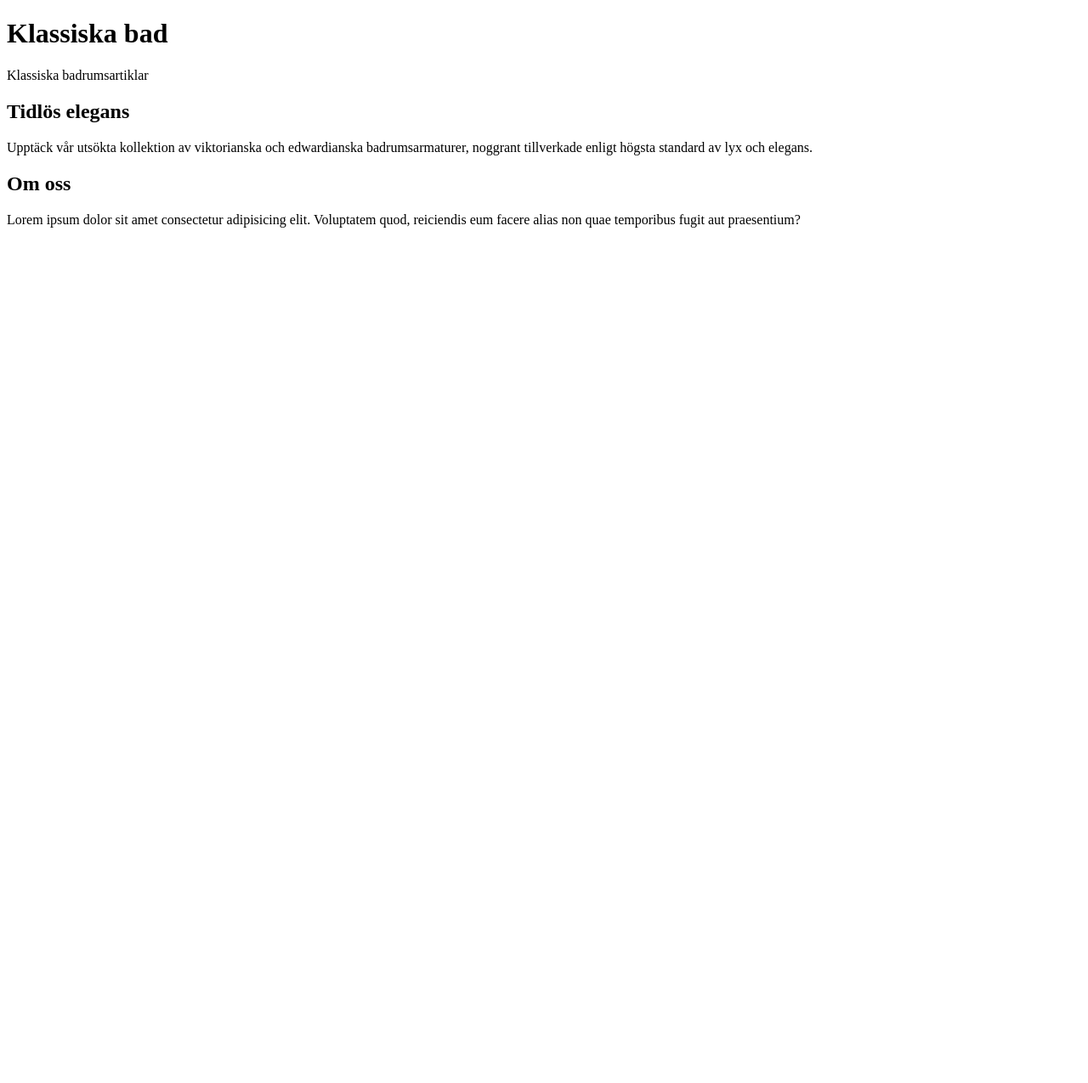
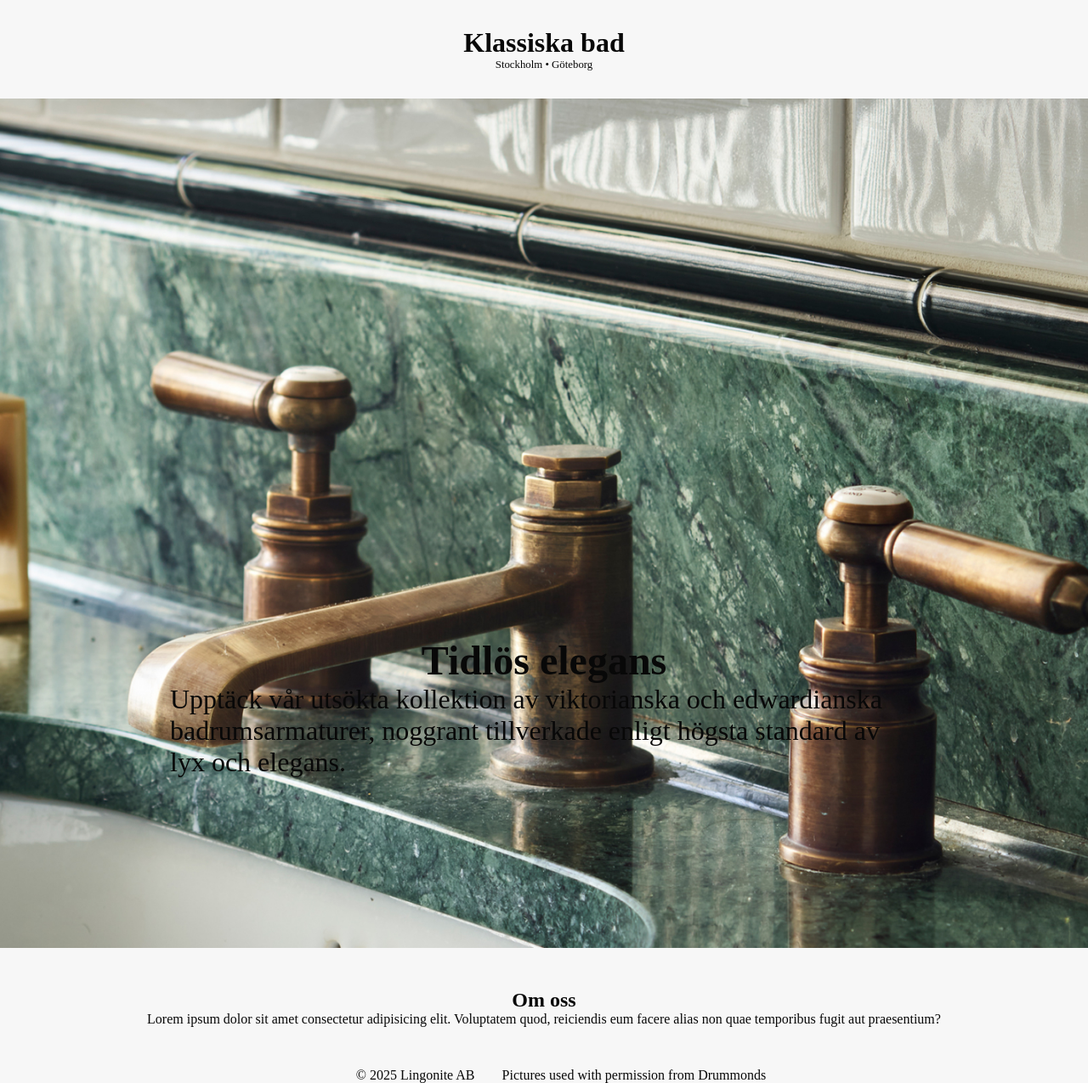
Before and after one commit to jonaru/kb-site, a React (Vite) app: page / in a window 1280 px wide. Shown: the whole page at 85% size. Before the commit the page ends 800 px from the top, so only its background shows below. Built offline with nearby package versions, Linux system fonts and the light colour scheme.

Commit message:
Added footer

```diff
--- a/src/App.jsx
+++ b/src/App.jsx
@@ -1,11 +1,9 @@
 import { StrictMode } from "react";
 import { createRoot } from "react-dom/client";
 import { RouterProvider, createRouter } from "@tanstack/react-router";
-//import { QueryClient, QueryClientProvider } from "@tanstack/react-query";
 import { routeTree } from "./routeTree.gen";
 
 const router = createRouter({ routeTree });
-//const QueryClient = new QueryClient();
 
 const App = () => {
   return (
--- /dev/null
+++ b/src/Footer.jsx
@@ -0,0 +1,10 @@
+export default function Footer() {
+  return (
+    <div className="footer">
+      <ul>
+        <li>© 2025 Lingonite AB</li>
+        <li>Pictures used with permission from Drummonds</li>
+      </ul>
+    </div>
+  );
+}
--- a/src/Header.jsx
+++ b/src/Header.jsx
@@ -0,0 +1,10 @@
+export default function Header() {
+  return (
+    <div className="header-brand">
+      <h1>Klassiska bad</h1>
+      <p>
+        Stockholm <span>&bull;</span> Göteborg
+      </p>
+    </div>
+  );
+}
--- a/src/routes/__root.jsx
+++ b/src/routes/__root.jsx
@@ -1,12 +1,16 @@
 import { createRootRoute, Outlet } from "@tanstack/react-router";
 import { TanStackRouterDevtools } from "@tanstack/router-devtools";
+import Header from "../Header";
+import Footer from "../Footer";
 
 export const Route = createRootRoute({
   component: () => {
     return (
       <>
         <div>
+          <Header />
           <Outlet />
+          <Footer />
         </div>
         <TanStackRouterDevtools />
       </>
--- a/src/routes/index.lazy.jsx
+++ b/src/routes/index.lazy.jsx
@@ -7,10 +7,6 @@ export const Route = createLazyFileRoute("/")({
 function Index() {
   return (
     <div className="index">
-      <div className="index-brand">
-        <h1>Klassiska bad</h1>
-        <p>Klassiska badrumsartiklar</p>
-      </div>
       <section className="hero">
         <h2 className="hero-heading">Tidlös elegans</h2>
         <p className="hero-text">
--- a/styles/style.css
+++ b/styles/style.css
@@ -0,0 +1,70 @@
+
+:root {
+    --primary-color: #F7F7F7;
+    --primary-color-hot: #FFFFFF;
+    --secondary-color: #080808;
+    --accent-color: #A0834E;
+    --accent-color-hot: #BD9F69;
+}
+* {
+    margin: 0;
+}
+
+*,
+*::before,
+*::after {
+    box-sizing: inherit;
+}
+
+html {
+    box-sizing: border-box;
+    background-color: var(--primary-color);
+    color: var(--secondary-color);
+}
+
+.header-brand {
+    padding: 2rem;
+    display: flex;
+    flex-direction: column;
+    justify-content: center;
+    align-items: center;
+}
+
+.header-brand p {
+    font-size: 0.8rem;
+}
+
+body {
+    padding: 0;
+    margin: 0;
+}
+
+.hero {
+    padding: 200px;
+    background-image: url("/img/taps.jpg");
+    height: 1000px;
+    background-size: cover;
+    background-position: center;
+    display: flex;
+    flex-direction: column;
+    justify-content: flex-end;
+    align-items: center;
+    color: var(--secondary-color);
+    font-size: 200%;
+}
+
+.section {
+    padding: 3rem;
+    display: flex;
+    flex-direction: column;
+    justify-content: center;
+    align-items: center;
+}
+
+.footer ul {
+    display: flex;
+    flex-flow: row wrap;
+    list-style-type: none;
+    justify-content: center;
+    gap: 2rem;
+}
```
Also changed, not shown: img/taps.jpg (added), 1 other file (tests, documents, lock files or other folders).
